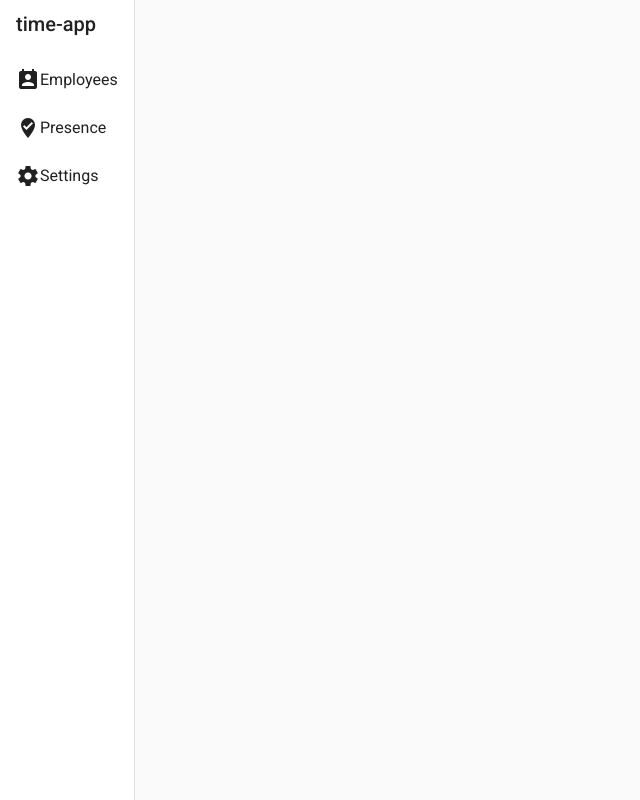
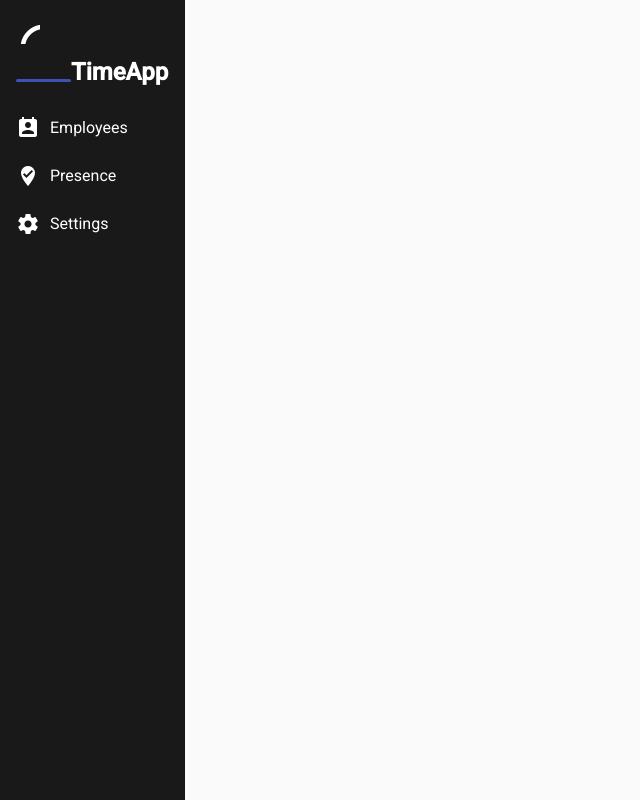
Before and after one commit to anzetomazin/time-app, an Angular app in the folder time-app/: page / in a window 1280 px wide. Shown: the whole page, without its empty margins (0-640 px from the left). Built offline with nearby package versions, Linux system fonts and the light colour scheme.

Commit message:
feat: add icon & style to navigation drawer

```diff
--- a/time-app/src/app/app.component.css
+++ b/time-app/src/app/app.component.css
@@ -1,4 +1,35 @@
+mat-drawer {
+    background-color: #191919 !important;
+}
+
+mat-drawer * {
+    color: white;
+}
+
+mat-icon {
+    color: white !important;
+}
+
+#logo {
+    font-size: 55px;
+}
+
+.underline {
+    background-color: #3f51b5;
+    height: 3px;
+    width: 55px;
+    border-radius: 5px;
+    margin: 0 auto;
+}
+
+.separator {
+    width: 10px;
+}
+
 a {
     text-decoration: none;
-    color: black;
 }
+
+h1 {
+    font-weight: bold;
+}
--- a/time-app/src/app/app.component.html
+++ b/time-app/src/app/app.component.html
@@ -1,25 +1,32 @@
 <mat-drawer-container style="height: 100%;">
 	<mat-drawer mode="side" opened>
     	<mat-list>
+			<mat-list-item>
+				<mat-icon aria-hidden="false" aria-label="Example home icon" id="logo">schedule</mat-icon>
+			</mat-list-item>
       		<mat-list-item>
-        	<h2>{{title}}</h2>
-			  </mat-list-item>
+				<div class="underline"></div>
+				<h1>TimeApp</h1>
+			</mat-list-item>
 			<a routerLink="/employees">
 				<mat-list-item>
 					<mat-icon aria-hidden="false" aria-label="Example home icon">perm_contact_calendar</mat-icon>
-					Employees
+					<div class="separator"></div>
+					<div class="item-text">Employees</div>
 				</mat-list-item>
 			</a>
 			<a routerLink="/employees/present">
 				<mat-list-item>
 					<mat-icon aria-hidden="false" aria-label="Example home icon">where_to_vote</mat-icon>
-					Presence
+					<div class="separator"></div>
+					<div class="item-text">Presence</div>
 				</mat-list-item>
 			</a>
 			<a routerLink="/settings">
 				<mat-list-item>
 					<mat-icon aria-hidden="false" aria-label="Example home icon">settings</mat-icon>
-					Settings
+					<div class="separator"></div>
+					<div class="item-text">Settings</div>
 				</mat-list-item>
 			</a>
      	</mat-list>
```
